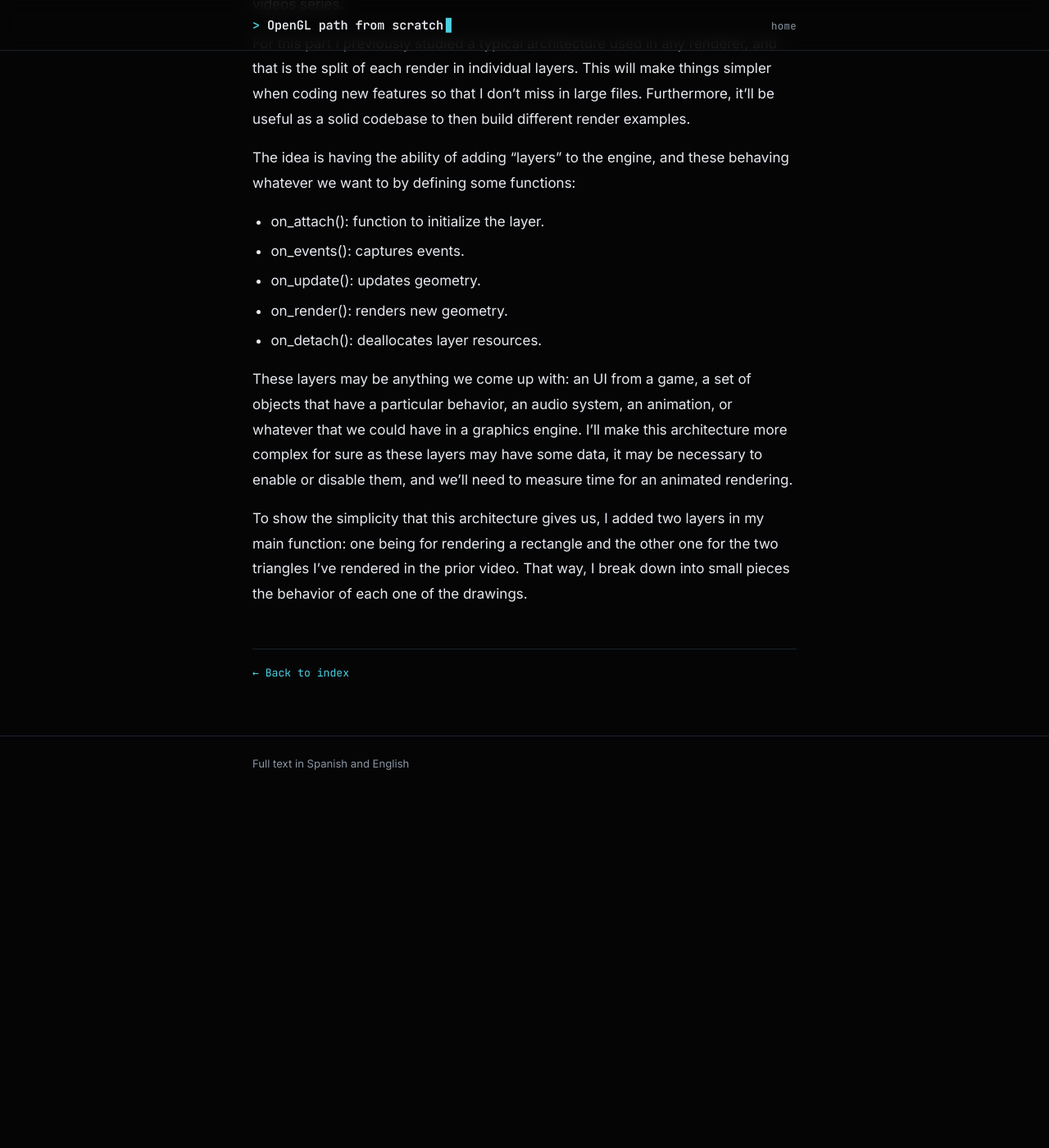
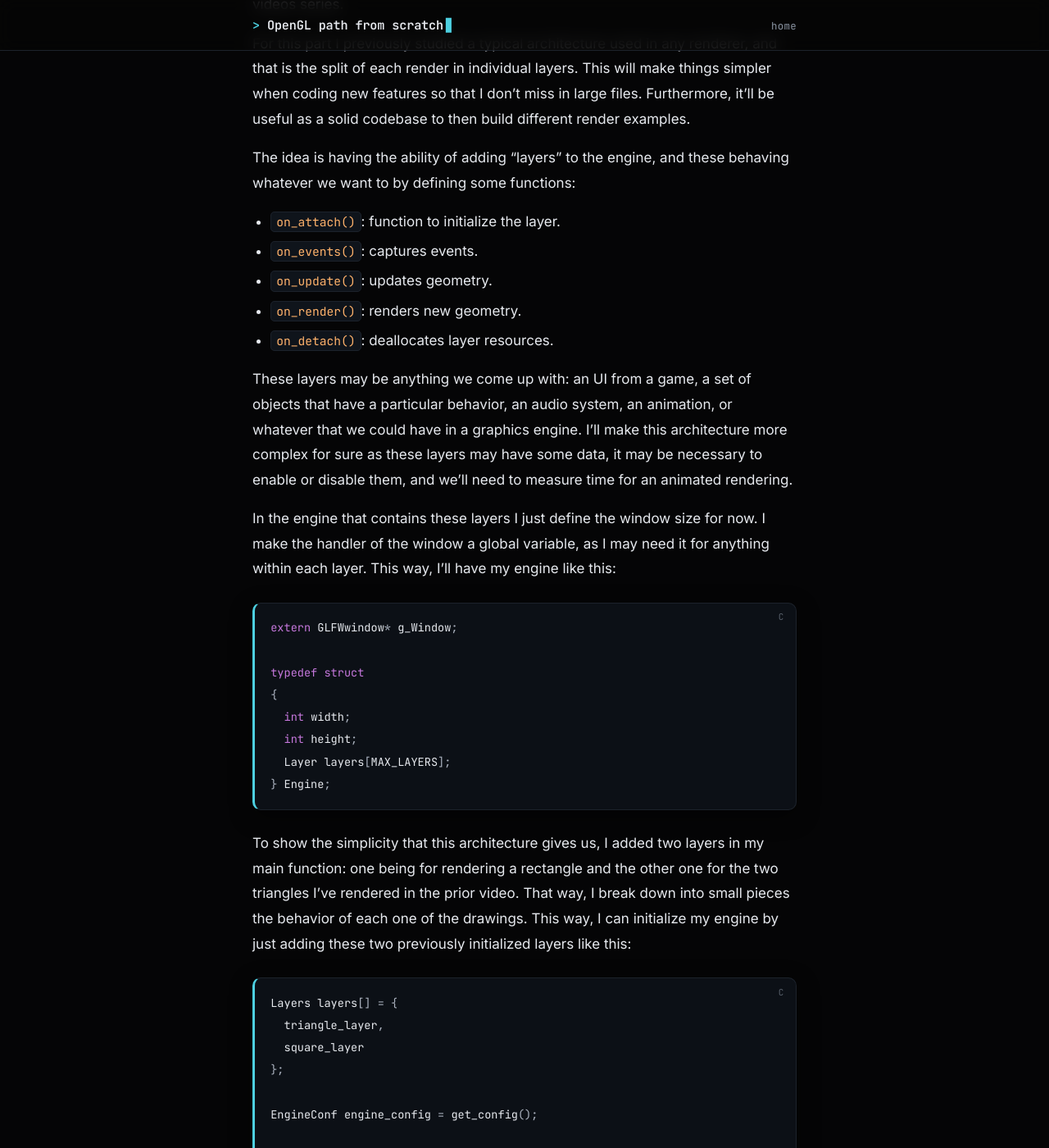
Before and after one commit to ben9652/OpenGL-Learning-Devlog, a Jekyll site: the page built from _devlog/parte-06-layers-architecture.md, in a window 1280 px wide and 1400 px high, scrolled down 657 px. Shown: the whole window at 82% size. Built offline with Jekyll 4.4.1, drawn with Linux system fonts in a browser that asks for light colours; before the commit the page ends 1643 px from its top, so only the background shows below that; some of the changed text lies outside the part shown.

Commit message:
Mejoro la explicación de la parte 6

````diff
--- a/_devlog/parte-06-layers-architecture.md
+++ b/_devlog/parte-06-layers-architecture.md
@@ -14,15 +14,41 @@ Decidí omitir la organización en diferentes funciones la compilación de los s
 Para esta parte me estudié previamente una arquitectura típica en cualquier renderizador, y es la separación en capas de distintas renderizaciones. Esto me va a simplificar el código así no tengo que perderme en archivos largos. Además, me sirve como base para luego armar diferentes ejemplos de renderizaciones individuales.
 
 La idea central es poder agregar a voluntad "capas" al motor. Capas que se comportan de la manera que uno quiera, definiendo una serie de funciones:
- - on\_attach(): función para inicializar la capa.
- - on\_events(): captura de eventos, como un tecleo, un movimiento de mouse, o un click.
- - on\_update(): actualiza la geometría.
- - on\_render(): renderiza la nueva geometría.
- - on\_detach(): desasigna los recursos de la capa.
+ - `on_attach()`: función para inicializar la capa.
+ - `on_events()`: captura de eventos, como un tecleo, un movimiento de mouse, o un click.
+ - `on_update()`: actualiza la geometría.
+ - `on_render()`: renderiza la nueva geometría.
+ - `on_detach()`: desasigna los recursos de la capa.
 
 Estas capas pueden ser cualquier cosa que se nos ocurra: una capa de la UI de un juego, un conjunto determinado de objetos que cumplen una función particular, algo de un sistema de audio, una animación, o lo que sea que intervenga en un motor gráfico. Luego seguro que haré más compleja esta arquitectura ya que las capas puede que tengan datos, puede que se puedan deshabilitar, o se deba medir el tiempo para una renderización animada.
 
-Para un ejemplo simple, en mi función `main()` añado dos capas: una para renderizar un rectángulo y otra para los dos triángulos que rendericé en el video anterior. Así, tengo qué se hace en la renderización del rectángulo y en la de los triángulos de una manera totalmente modular y más legible.
+Para el motor que contendría estas capas, defino por ahora el tamaño de la ventana. A la instancia de la ventana la hago una variable global, ya que la puedo necesitar para cualquier cosa dentro de cada una de las capas. De tal manera que el motor me queda así:
+
+```c
+extern GLFWwindow* g_Window;
+
+typedef struct
+{
+  int width;
+  int height;
+  Layer layers[MAX_LAYERS];
+} Engine;
+```
+
+Para un ejemplo simple, en mi función `main()` añado dos capas: una para renderizar un rectángulo y otra para los dos triángulos que rendericé en el video anterior. Así, tengo qué se hace en la renderización del rectángulo y en la de los triángulos de una manera totalmente modular y más legible. De esta forma puedo inicializar mi motor tan solo añadiendo estas dos capas mencionadas de esta manera:
+
+```c
+Layers layers[] = {
+  triangle_layer,
+  square_layer
+};
+
+EngineConf engine_config = get_config();
+
+size_t number_of_layers = sizeof(layers) / sizeof(Layer);
+
+Engine* engine = engine_init(&engine_config, layers, number_of_layers);
+```
 
 </div>
 
@@ -33,14 +59,40 @@ I decided to skip the shader compilation rethinking. It really doesn't sum to th
 For this part I previously studied a typical architecture used in any renderer, and that is the split of each render in individual layers. This will make things simpler when coding new features so that I don't miss in large files. Furthermore, it'll be useful as a solid codebase to then build different render examples.
 
 The idea is having the ability of adding "layers" to the engine, and these behaving whatever we want to by defining some functions:
-  - on\_attach(): function to initialize the layer.
-  - on\_events(): captures events.
-  - on\_update(): updates geometry.
-  - on\_render(): renders new geometry.
-  - on\_detach(): deallocates layer resources.
+  - `on_attach()`: function to initialize the layer.
+  - `on_events()`: captures events.
+  - `on_update()`: updates geometry.
+  - `on_render()`: renders new geometry.
+  - `on_detach()`: deallocates layer resources.
 
 These layers may be anything we come up with: an UI from a game, a set of objects that have a particular behavior, an audio system, an animation, or whatever that we could have in a graphics engine. I'll make this architecture more complex for sure as these layers may have some data, it may be necessary to enable or disable them, and we'll need to measure time for an animated rendering.
 
-To show the simplicity that this architecture gives us, I added two layers in my main function: one being for rendering a rectangle and the other one for the two triangles I've rendered in the prior video. That way, I break down into small pieces the behavior of each one of the drawings.
+In the engine that contains these layers I just define the window size for now. I make the handler of the window a global variable, as I may need it for anything within each layer. This way, I'll have my engine like this:
+
+```c
+extern GLFWwindow* g_Window;
+
+typedef struct
+{
+  int width;
+  int height;
+  Layer layers[MAX_LAYERS];
+} Engine;
+```
+
+To show the simplicity that this architecture gives us, I added two layers in my main function: one being for rendering a rectangle and the other one for the two triangles I've rendered in the prior video. That way, I break down into small pieces the behavior of each one of the drawings. This way, I can initialize my engine by just adding these two previously initialized layers like this:
+
+```c
+Layers layers[] = {
+  triangle_layer,
+  square_layer
+};
+
+EngineConf engine_config = get_config();
+
+size_t number_of_layers = sizeof(layers) / sizeof(Layer);
+
+Engine* engine = engine_init(&engine_config, layers, number_of_layers);
+```
 
 </div>
````
